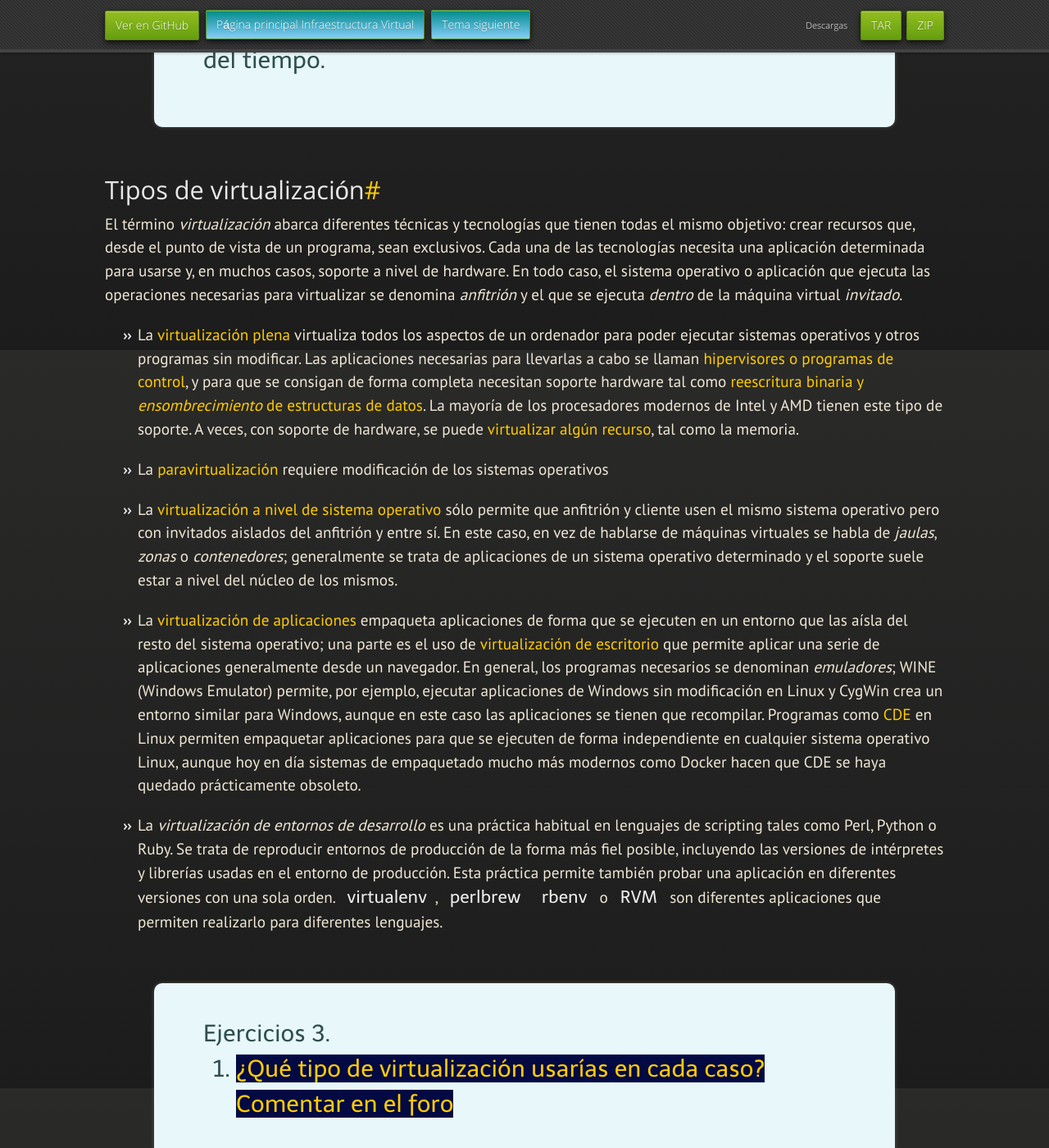
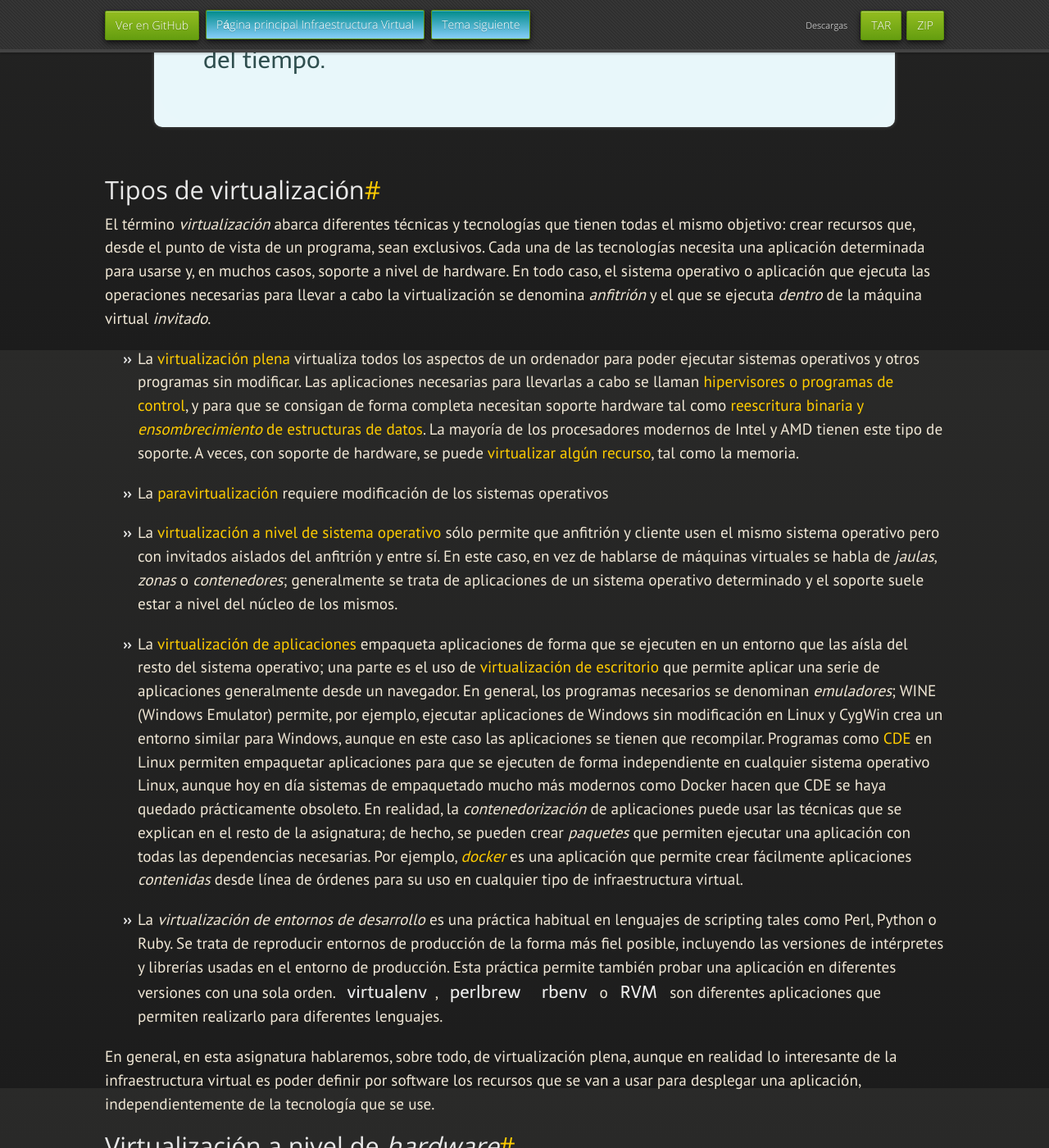
Before and after one commit to JJ/IV, a Jekyll site: the page built from documentos/temas/Intro_concepto_y_soporte_fisico.md, in a window 1280 px wide and 1400 px high, scrolled down 4973 px. Shown: the whole window at 82% size. Built offline with Jekyll 4.4.1, drawn with Linux system fonts in a browser that asks for light colours; nearby versions of some CDN libraries; some web fonts are replaced; our own code applies the rules of GitHub Pages for plain Markdown files; some of the changed text lies outside the part shown.

Commit message:
Sync documentos/temas/Intro_concepto_y_soporte_fisico.md de master a gh-pages

```diff
--- a/documentos/temas/Intro_concepto_y_soporte_fisico.md
+++ b/documentos/temas/Intro_concepto_y_soporte_fisico.md
@@ -115,7 +115,6 @@ desarrollo ágil. En concreto, *DevOps* comprende
 3. Despliegue en la nube: publicación de aplicaciones en servidores
    virtuales.
 
-
 4. [Ciclo de vida del software](https://es.slideshare.net/colmbennett/software-rollout)
    definición de las diferentes fases en la vida de una aplicación,
    desde el diseño hasta el soporte.
@@ -215,7 +214,8 @@ que tienen todas el mismo objetivo: crear recursos que, desde el punto
 de vista de un programa, sean exclusivos. Cada una de las tecnologías
 necesita una aplicación determinada para usarse y, en muchos casos,
 soporte a nivel de hardware. En todo caso, el sistema operativo o
-aplicación que ejecuta las operaciones necesarias para virtualizar se
+aplicación que ejecuta las operaciones necesarias para llevar a cabo
+la virtualización se
 denomina *anfitrión* y el que se ejecuta *dentro* de la máquina
 virtual *invitado*.
 
@@ -261,7 +261,13 @@ los mismos.
   permiten empaquetar aplicaciones para que se ejecuten de forma
   independiente en cualquier sistema operativo Linux, aunque hoy en
   día sistemas de empaquetado mucho más modernos como Docker hacen que
-  CDE se haya quedado prácticamente obsoleto.
+  CDE se haya quedado prácticamente obsoleto. En realidad, la *contenedorización* de aplicaciones puede usar las
+técnicas que se explican en el resto de la asignatura; de hecho, se
+pueden crear *paquetes* que permiten ejecutar una aplicación con todas
+las dependencias necesarias. Por ejemplo, [*docker*](https://www.docker.com)
+es una aplicación que permite crear fácilmente aplicaciones
+*contenidas* desde línea de órdenes para su uso en cualquier tipo de
+infraestructura virtual.
 
 * La *virtualización de entornos de desarrollo* es una práctica
 habitual en lenguajes de scripting tales como Perl, Python o Ruby. Se
@@ -272,19 +278,11 @@ aplicación en diferentes versiones con una sola orden. `virtualenv`, `perlbrew`
 `rbenv` o `RVM` son diferentes aplicaciones que permiten realizarlo
 para diferentes lenguajes.
 
-<div class='ejercicios' markdown="1">
-1. [¿Qué tipo de virtualización usarías en cada caso? Comentar en el foro](https://github.com/JJ/IV16-17/issues/1)
-
-</div>
-
-En realidad, la *contenedorización* de aplicaciones puede usar las
-técnicas que se explican en el resto de la asignatura; de hecho, se
-pueden crear *paquetes* que permiten ejecutar una aplicación con todas
-las dependencias necesarias. Por ejemplo, [*docker*](https://www.docker.com)
-es una aplicación que permite crear fácilmente aplicaciones
-*contenidas* desde línea de órdenes para su uso en cualquier tipo de
-contenedor, desde simples contenedores Linux hasta máquinas
-virtuales.
+En general, en esta asignatura hablaremos, sobre todo, de
+virtualización plena, aunque en realidad lo interesante de la
+infraestructura virtual es poder definir por software los recursos que
+se van a usar para desplegar una aplicación, independientemente de la
+tecnología que se use.
 
 
 Virtualización a nivel de *hardware*
@@ -354,8 +352,9 @@ del kernel usando la orden `kvm-ok`.
 Niveles de infraestructura virtual
 -----
 
-Ya se ha visto en este tema dos niveles de virtualización diferentes,
-pero desde el punto de vista comercial se habla de
+A nivel de tecnología se aprecian diferentes niveles de de
+virtualización, pero hasta no hace demasiado tiempo se solía hablar,
+desde el punto de vista comercial se habla de
 [tres niveles: *Infrastructure*, *Platform* y *Software* *as a service*](https://en.wikipedia.org/wiki/Cloud_computing)
 
 ![Capas de computación nube](https://upload.wikimedia.org/wikipedia/commons/3/3c/Cloud_computing_layers.png)
```
Also changed, not shown: other parts of documentos/temas/Intro_concepto_y_soporte_fisico.md (+1 -6 lines).
